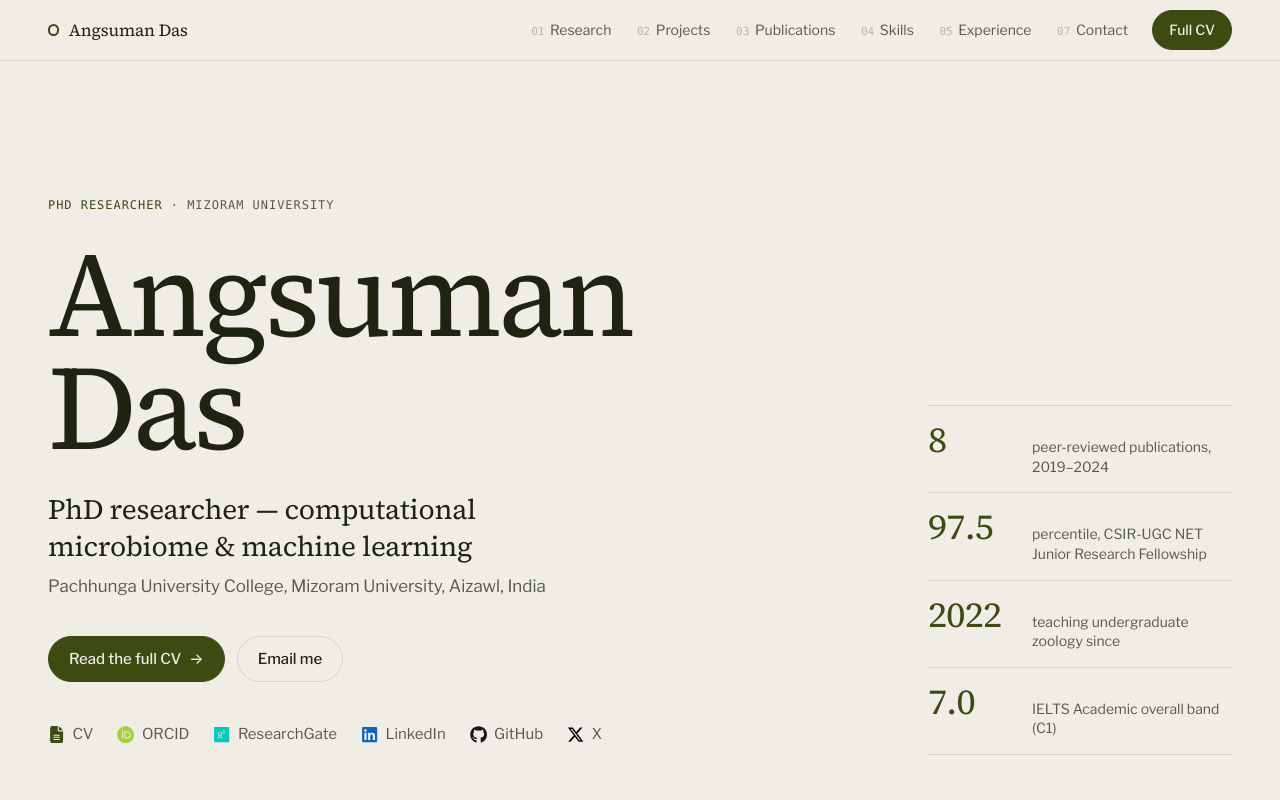
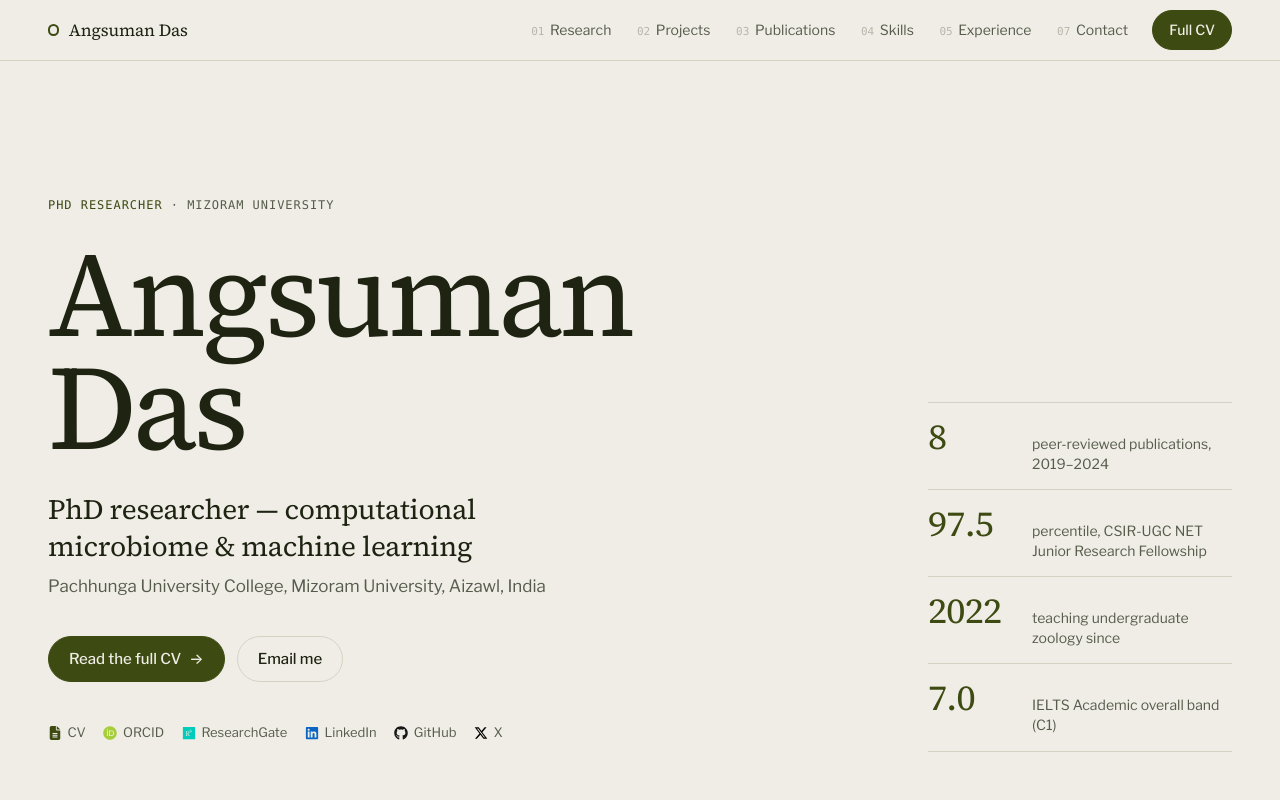
Before and after one commit to Angsumi/cv, a plain HTML site: page index.html in a window 1280 px wide. Shown: the top 800 px of the page. Drawn offline with nearby package versions, Linux system fonts and the light colour scheme.

Commit message:
Profile icons: smaller, single row
Co-Authored-By: Claude Opus 5.5 <noreply@anthropic.com>

```diff
--- a/academic.css
+++ b/academic.css
@@ -259,3 +259,9 @@ footer .footbtn:active { transform: scale(.98); }
   .profiles .li .i { color: #4c9be8; }
   .profiles .gh .i, .profiles .x .i { color: #f0f0ea; }
 }
+/* Profile links: small, one row */
+.profiles { flex-wrap: nowrap; gap: 1.1rem; overflow-x: auto; scrollbar-width: none; font-size: .8125rem; }
+.profiles::-webkit-scrollbar { display: none; }
+.profiles li { flex: none; }
+.profiles a { gap: .35rem; white-space: nowrap; }
+.profiles .i { width: 14px; height: 14px; }
--- a/index.html
+++ b/index.html
@@ -92,12 +92,12 @@
           <a class="btn ghost" href="mailto:angsudas62@gmail.com">Email me</a>
         </div>
         <ul class="profiles" aria-label="Profiles">
-          <li><a class="cv" href="full-cv.html"><svg class="i" aria-hidden="true"><use href="#fa-file-lines"/></svg>CV</a></li>
-          <li><a class="orcid" href="https://orcid.org/0000-0001-8146-7697" rel="me"><svg class="i" aria-hidden="true"><use href="#fa-orcid"/></svg>ORCID</a></li>
-          <li><a class="rg" href="https://www.researchgate.net/profile/Angsuman-Das-2" rel="me"><svg class="i" aria-hidden="true"><use href="#fa-researchgate"/></svg>ResearchGate</a></li>
-          <li><a class="li" href="https://www.linkedin.com/in/angsumi/" rel="me"><svg class="i" aria-hidden="true"><use href="#fa-linkedin"/></svg>LinkedIn</a></li>
-          <li><a class="gh" href="https://github.com/Angsumi" rel="me"><svg class="i" aria-hidden="true"><use href="#fa-github"/></svg>GitHub</a></li>
-          <li><a class="x" href="https://x.com/angsumi_online" rel="me"><svg class="i" aria-hidden="true"><use href="#fa-x-twitter"/></svg>X</a></li>
+          <li><a class="cv" href="full-cv.html"><svg class="i" width="14" height="14" aria-hidden="true"><use href="#fa-file-lines"/></svg>CV</a></li>
+          <li><a class="orcid" href="https://orcid.org/0000-0001-8146-7697" rel="me"><svg class="i" width="14" height="14" aria-hidden="true"><use href="#fa-orcid"/></svg>ORCID</a></li>
+          <li><a class="rg" href="https://www.researchgate.net/profile/Angsuman-Das-2" rel="me"><svg class="i" width="14" height="14" aria-hidden="true"><use href="#fa-researchgate"/></svg>ResearchGate</a></li>
+          <li><a class="li" href="https://www.linkedin.com/in/angsumi/" rel="me"><svg class="i" width="14" height="14" aria-hidden="true"><use href="#fa-linkedin"/></svg>LinkedIn</a></li>
+          <li><a class="gh" href="https://github.com/Angsumi" rel="me"><svg class="i" width="14" height="14" aria-hidden="true"><use href="#fa-github"/></svg>GitHub</a></li>
+          <li><a class="x" href="https://x.com/angsumi_online" rel="me"><svg class="i" width="14" height="14" aria-hidden="true"><use href="#fa-x-twitter"/></svg>X</a></li>
           <!-- Add when confirmed: <li><a href="SCHOLAR_URL" rel="me">Google Scholar</a></li> -->
         </ul>
       </div>
```
